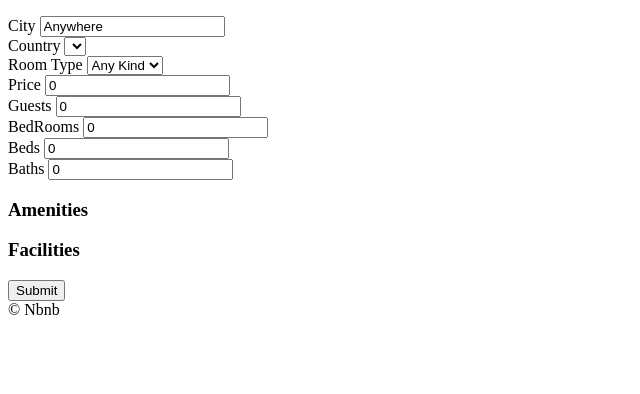
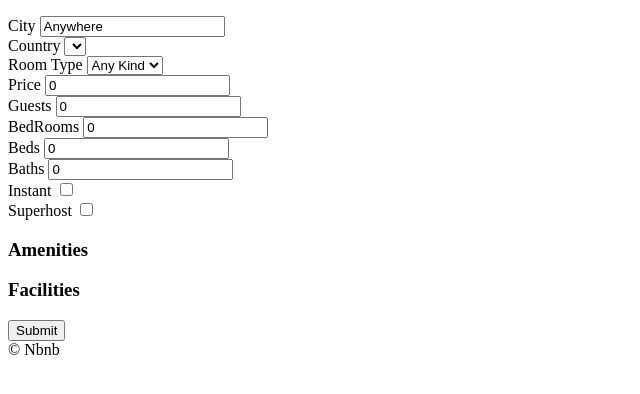
Before and after one commit to KIMJUNSICK/Airbnb_clone, a Django app: page /rooms/search/ in a window 1280 px wide. Shown: the part 60-454 px from the top of the page, without its empty margins (0-640 px from the left). Run offline with Django 3.2, Linux system fonts and the light colour scheme; data that the repository does not hold is empty.

Commit message:
Views & Templates: add instant, superhost

```diff
--- a/rooms/views.py
+++ b/rooms/views.py
@@ -34,6 +34,8 @@ def search(request):
     bedrooms = int(request.GET.get("bedrooms", 0))
     beds = int(request.GET.get("beds", 0))
     baths = int(request.GET.get("baths", 0))
+    instant = request.GET.get("instant")
+    superhost = request.GET.get("superhost")
     selected_amenities = request.GET.getlist("amenities")
     selected_facilities = request.GET.getlist("facilities")
 
@@ -44,6 +46,8 @@ def search(request):
         "bedrooms": bedrooms,
         "beds": beds,
         "baths": baths,
+        "instant": instant,
+        "superhost": superhost,
         "selected_country": country,
         "selected_room_type": room_type,
         "selected_amenities": selected_amenities,
--- a/templates/rooms/search.html
+++ b/templates/rooms/search.html
@@ -48,23 +48,38 @@
             <label for="price">Price</label>
             <input value={{price}} type="number" name="price" id="price" placeholder="Price"/>
         </div>
-         <div>
+        <div>
             <label for="guests">Guests</label>
             <input value={{guests}} type="number" name="guests" id="guests" placeholder="Guests"/>
         </div>
-         <div>
+        <div>
             <label for="bedrooms">BedRooms</label>
             <input value={{bedrooms}} type="number" name="bedrooms" id="bedrooms" placeholder="BedRooms"/>
         </div>
-         <div>
+        <div>
             <label for="beds">Beds</label>
             <input value={{beds}} type="number" name="beds" id="beds" placeholder="Beds"/>
         </div>
-         <div>
+        <div>
             <label for="baths">Baths</label>
             <input value={{baths}} type="number" name="baths" id="baths" placeholder="Price"/>
         </div>
-
+        <div>
+            <label for="instant">Instant</label>
+            <input type="checkbox" name="instant" id="instant"
+            {% if instant %}
+                checked
+            {% endif %}
+            />
+        </div>
+        <div>
+            <label for="superhost">Superhost</label>
+            <input type="checkbox" name="superhost" id="superhost"
+            {% if superhost %}
+                checked
+            {% endif %}
+            />
+        </div>
         <div>
             <h3>Amenities</h3>
             <ul>
```
